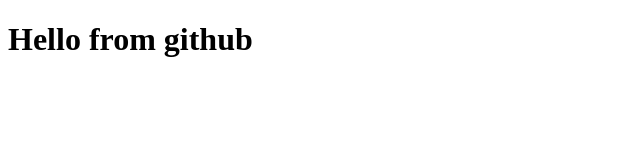
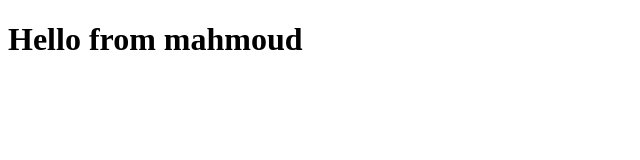
Before and after one commit to ahmedosama960/amit2, a plain HTML site: page index.html in a window 1280 px wide. Shown: the whole page, without its empty margins (0-640 px from the left). Drawn offline with Linux system fonts and the light colour scheme.

Commit message:
update mahmoud

```diff
--- a/index.html
+++ b/index.html
@@ -1,14 +1,17 @@
 <!DOCTYPE html>
 <html lang="en">
+
 <head>
     <meta charset="UTF-8">
     <meta http-equiv="X-UA-Compatible" content="IE=edge">
     <meta name="viewport" content="width=device-width, initial-scale=1.0">
     <title>Document</title>
 </head>
+
 <body>
     <h1>
-        Hello from github
+        Hello from mahmoud
     </h1>
 </body>
+
 </html>
```
